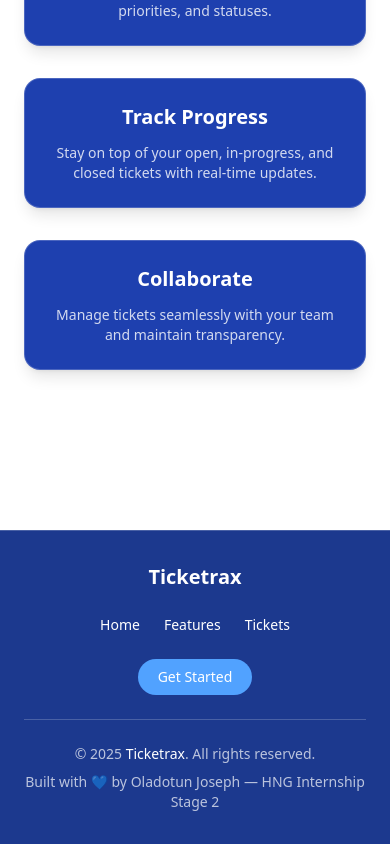
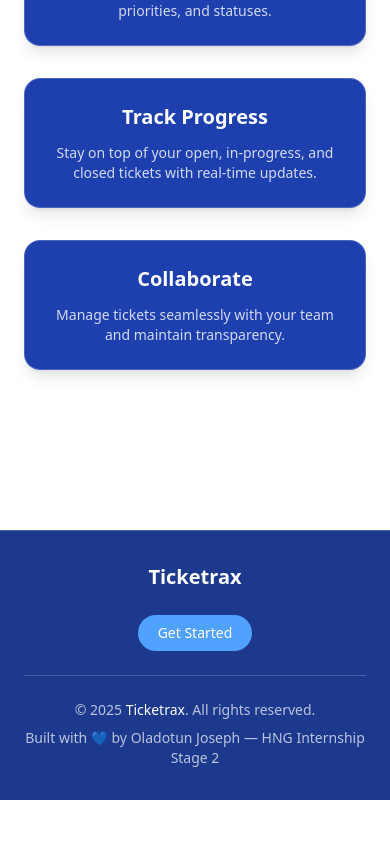
Before and after one commit to Dotjos/Ticket-management-app, a React (Vite) app in the folder react/: page / in a window 390 px wide. Shown: the part 1092-1936 px from the top of the page. After the commit the page ends 1892 px from the top, so only its background shows below. Built offline with nearby package versions, Linux system fonts and the light colour scheme.

Commit message:
feat-navigation-homePage-done

```diff
--- a/react/src/Pages/Ticket.tsx
+++ b/react/src/Pages/Ticket.tsx
@@ -0,0 +1,7 @@
+"use client";
+
+const Ticket = () => {
+  return <div>Ticket</div>;
+};
+
+export default Ticket;
--- a/react/src/components/Footer.tsx
+++ b/react/src/components/Footer.tsx
@@ -1,3 +1,5 @@
+import NavList from "./NavList";
+
 export default function Footer() {
   return (
     <footer className="bg-blue-900 backdrop-blur-md border-t border-white/20 mt-20 py-8 text-center text-white">
@@ -6,23 +8,7 @@
         <div className="flex flex-col md:flex-row justify-between items-center gap-6 mb-6">
           <div className="font-semibold text-xl">Ticketrax</div>
 
-          <ul className="flex flex-wrap justify-center gap-6 text-sm">
-            <li>
-              <a href="#home" className="hover:text-blue-300 transition">
-                Home
-              </a>
-            </li>
-            <li>
-              <a href="#features" className="hover:text-blue-300 transition">
-                Features
-              </a>
-            </li>
-            <li>
-              <a href="#tickets" className="hover:text-blue-300 transition">
-                Tickets
-              </a>
-            </li>
-          </ul>
+          <NavList />
 
           {/* CTA */}
           <a
--- /dev/null
+++ b/react/src/components/NavList.tsx
@@ -0,0 +1,27 @@
+"use client";
+
+import { NavLink } from "react-router";
+
+const NavList = () => {
+  return (
+    <ul className="hidden md:flex items-center gap-8 text-sm">
+      <li>
+        <a href="#home" className="hover:text-blue-300 transition">
+          Home
+        </a>
+      </li>
+      <li>
+        <a href="#features" className="hover:text-blue-300 transition">
+          Features
+        </a>
+      </li>
+      <li>
+        <NavLink to="/tickets" className="hover:text-blue-300 transition">
+          Tickets
+        </NavLink>
+      </li>
+    </ul>
+  );
+};
+
+export default NavList;
--- a/react/src/components/Navbar.tsx
+++ b/react/src/components/Navbar.tsx
@@ -1,5 +1,8 @@
 import { useState } from "react";
 import { Menu, X } from "lucide-react";
+import NavList from "./NavList";
+import { NavLink } from "react-router";
+// import {  NavLink } from "react-router";
 
 export default function Navbar() {
   const [isOpen, setIsOpen] = useState(false);
@@ -13,23 +16,7 @@
         <div className="font-semibold text-xl">Ticketrax</div>
 
         {/* Desktop Links */}
-        <ul className="hidden md:flex items-center gap-8 text-sm">
-          <li>
-            <a href="#home" className="hover:text-blue-300 transition">
-              Home
-            </a>
-          </li>
-          <li>
-            <a href="#features" className="hover:text-blue-300 transition">
-              Features
-            </a>
-          </li>
-          <li>
-            <a href="#tickets" className="hover:text-blue-300 transition">
-              Tickets
-            </a>
-          </li>
-        </ul>
+        <NavList />
 
         {/* CTA Buttons (Desktop) */}
         <div className="hidden md:flex items-center gap-3">
@@ -59,9 +46,9 @@
           <a href="#features" className="block hover:text-blue-300 transition">
             Features
           </a>
-          <a href="#tickets" className="block hover:text-blue-300 transition">
+          <NavLink to="/tickets" className="hover:text-blue-300 transition">
             Tickets
-          </a>
+          </NavLink>
 
           {/* CTA Buttons (Mobile) */}
           <div className="pt-3 border-t text-white border-white/20 space-y-2">
```
